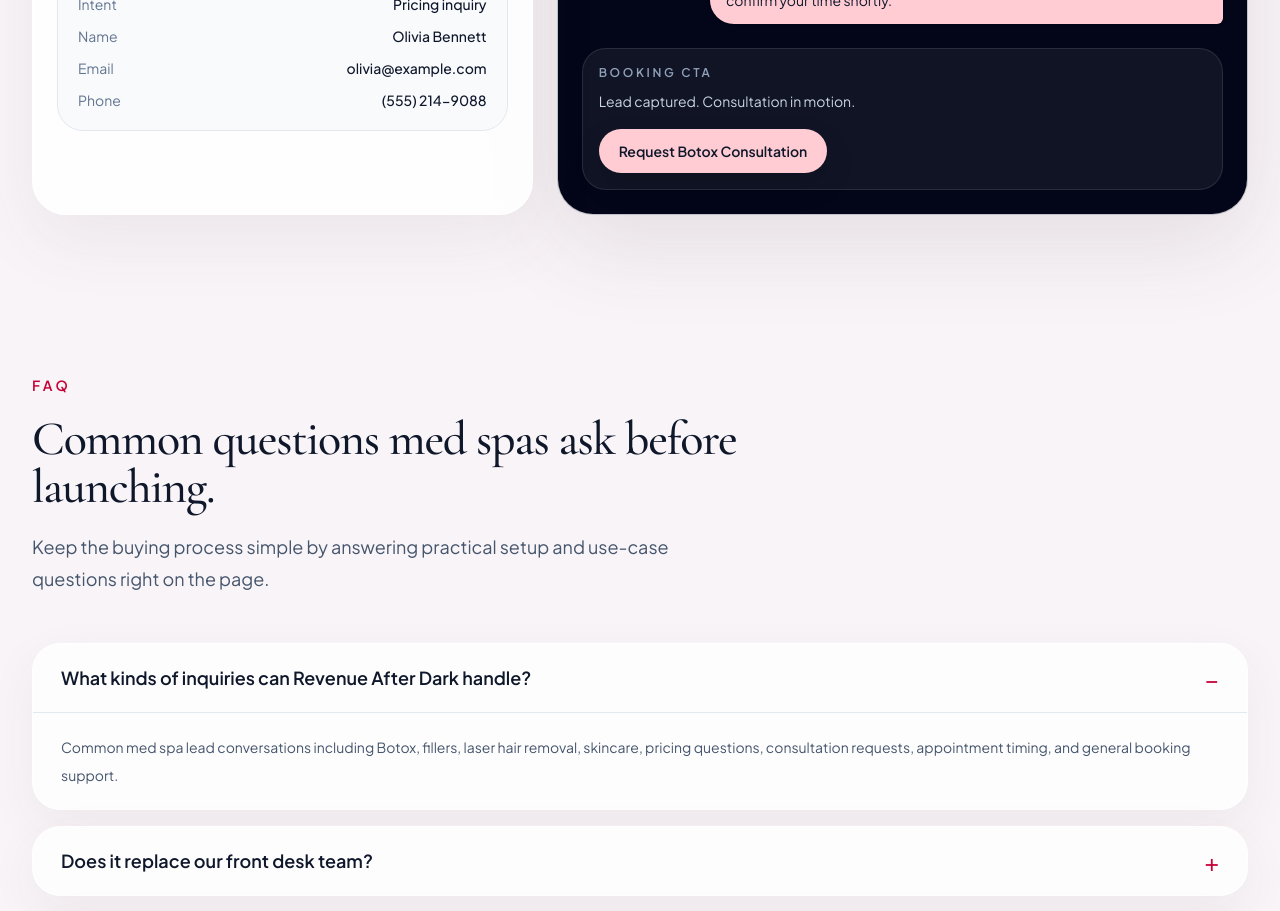
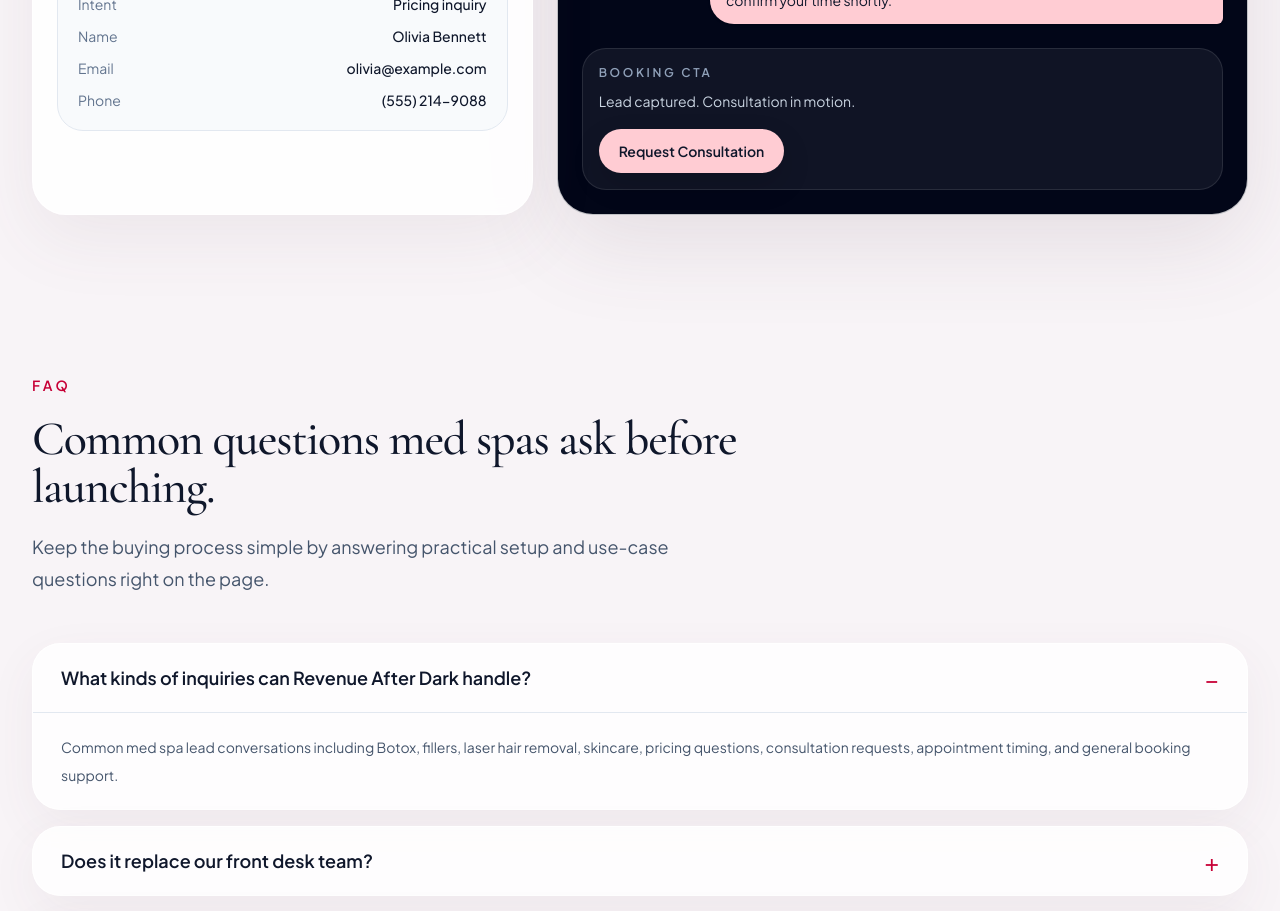
Before and after one commit to tryshone-dev/lead-system-site, a React (Vite) app: page / in a window 1280 px wide. Shown: the part 7360-8271 px from the top of the page. Built offline with nearby package versions, Linux system fonts and the light colour scheme.

Commit message:
fix live demo text (correct component)

```diff
--- a/src/components/ChatDemo.jsx
+++ b/src/components/ChatDemo.jsx
@@ -38,7 +38,7 @@
         text: "Perfect — your consultation request is submitted. A team member will confirm your time shortly.",
       },
     ],
-    ctaLabel: "Request Botox Consultation",
+    ctaLabel: "Request Consultation",
   },
   {
     id: "laser-hair-removal",
```
